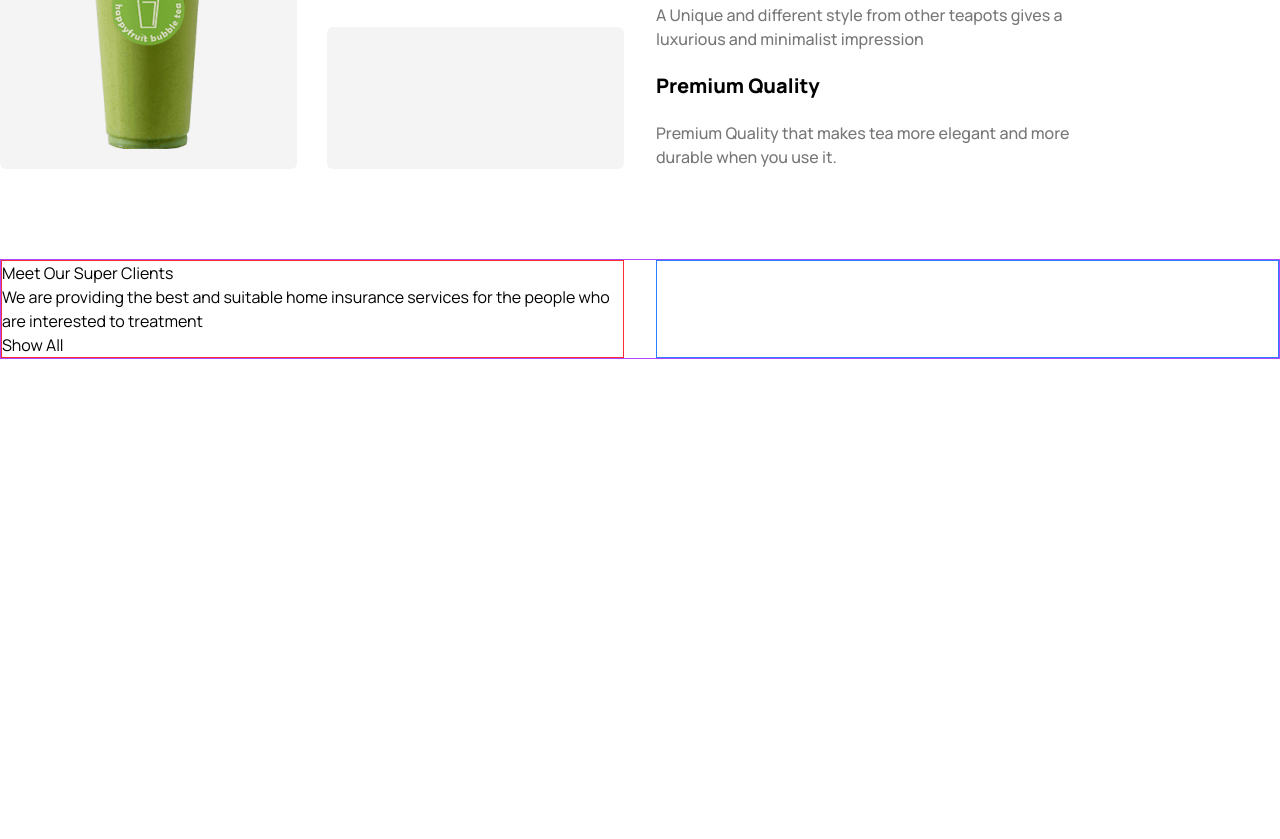
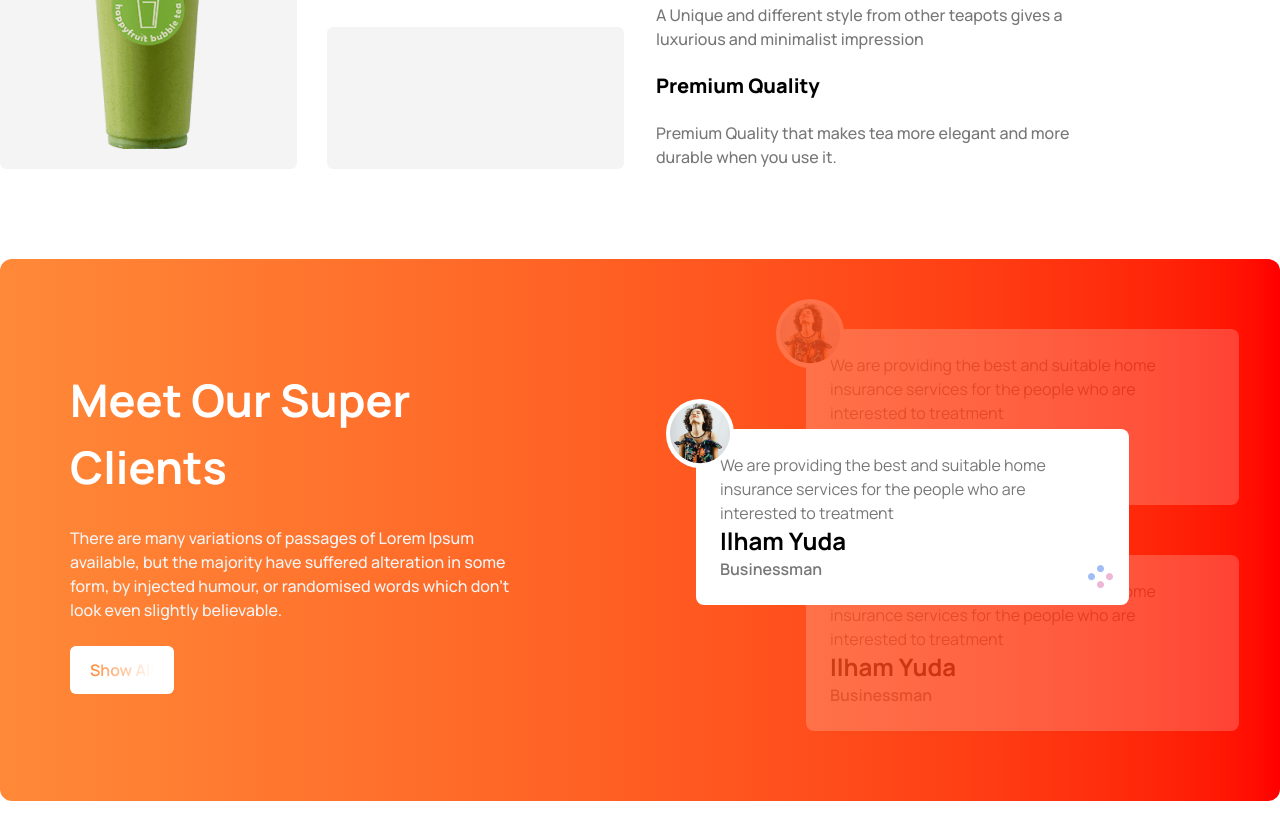
Before and after one commit to Redwanhossain200/tea-house-tailwind-project, a plain HTML site: page index.html in a window 1280 px wide. Shown: the part 1532-2371 px from the top of the page. Before the commit the page ends 1981 px from the top, so only its background shows below. Drawn offline with nearby package versions, Linux system fonts and the light colour scheme.

Commit message:
add some sections

```diff
--- a/index.html
+++ b/index.html
@@ -36,7 +36,8 @@
         Satisfaction To Your
         Taste
         Buds.</p>
-      <button class="py-3 px-5 rounded-md text-white font-semibold bg-linear-to-r from-[#FF8938] to-[#FF0000]">Explore
+      <button
+        class="py-3 px-5 rounded-md text-white font-semibold bg-linear-to-r from-[#FF8938] to-[#FF0000] cursor-pointer">Explore
         More <span class="-rotate-30 inline-block"><i class="fa-solid fa-arrow-right-long"></i></span></button>
     </div>
 
@@ -130,14 +131,65 @@
   </section>
 
   <!-- Meet our super client section  -->
-  <section class="container mx-auto grid grid-cols-1 md:grid-cols-2 gap-8 mb-[90px] border border-purple-500">
-    <div class="meet-our-client-left border border-red-500">
-      <h2>Meet Our Super Clients</h2>
-      <p>We are providing the best and suitable home insurance services for the people who are interested to treatment
-      </p>
-      <button>Show All</button>
+  <section
+    class="container mx-auto grid grid-cols-1 xl:grid-cols-2 gap-8 mb-[90px] bg-linear-to-r from-[#FF8938] to-[#FF0000] p-[70px] rounded-xl">
+
+    <div class="meet-our-client-left flex items-center">
+      <div class="space-y-6">
+        <h2 class="text-[45px] font-bold text-white">Meet Our Super<br>Clients</h2>
+        <p class="font-medium text-[#F4F4F4]">There are many variations of passages of Lorem Ipsum<br>available, but the
+          majority have suffered alteration in some<br>form, by injected humour, or randomised words which don't<br>look
+          even
+          slightly believable.
+        </p>
+        <button class="py-3 px-5 rounded-md font-semibold bg-white cursor-pointer"><span
+            class="bg-linear-to-r from-[#FF8938] to-[#FF0000 bg-clip-text text-transparent">Show
+            All</span></button>
+      </div>
     </div>
-    <div class="meet-our-client-right border border-blue-500"></div>
+
+    <div class="meet-our-client-right pl-[150px] relative">
+      <!-- Review Card 1  -->
+      <div class="bg-white rounded-lg p-6 w-[433px] absolute left-10 top-[100px] z-50">
+        <p class="text-[#777777]">We are providing the best and suitable home<br>insurance services for the
+          people who are<br>
+          interested to
+          treatment
+        </p>
+        <h2 class="font-bold text-2xl">Ilham Yuda</h2>
+        <h3 class="text-[#777777] font-semibold">Businessman</h3>
+        <div class="absolute -top-[30px] -left-[30px] bg-white p-1 rounded-full">
+          <img src="./images/client.png" alt="">
+        </div>
+        <img src="./images/circles.png" alt="" class="absolute right-4 bottom-4">
+      </div>
+      <!-- Review Card 2  -->
+      <div class="bg-white rounded-lg p-6 w-[433px] relative mb-[50px] opacity-20">
+        <p class="text-[#777777]">We are providing the best and suitable home<br>insurance services for the
+          people who are<br>
+          interested to
+          treatment
+        </p>
+        <h2 class="font-bold text-2xl">Ilham Yuda</h2>
+        <h3 class="text-[#777777] font-semibold">Businessman</h3>
+        <div class="absolute -top-[30px] -left-[30px] bg-white p-1 rounded-full">
+          <img src="./images/client.png" alt="">
+        </div>
+      </div>
+      <!-- Review Card 3  -->
+      <div class="bg-white rounded-lg p-6 w-[433px] relative opacity-20">
+        <p class="text-[#777777]">We are providing the best and suitable home<br>insurance services for the
+          people who are<br>
+          interested to
+          treatment
+        </p>
+        <h2 class="font-bold text-2xl">Ilham Yuda</h2>
+        <h3 class="text-[#777777] font-semibold">Businessman</h3>
+        <div class="absolute -top-[30px] -left-[30px] bg-white p-1 rounded-full">
+          <img src="./images/client.png" alt="">
+        </div>
+      </div>
+    </div>
   </section>
 </body>
 
```
